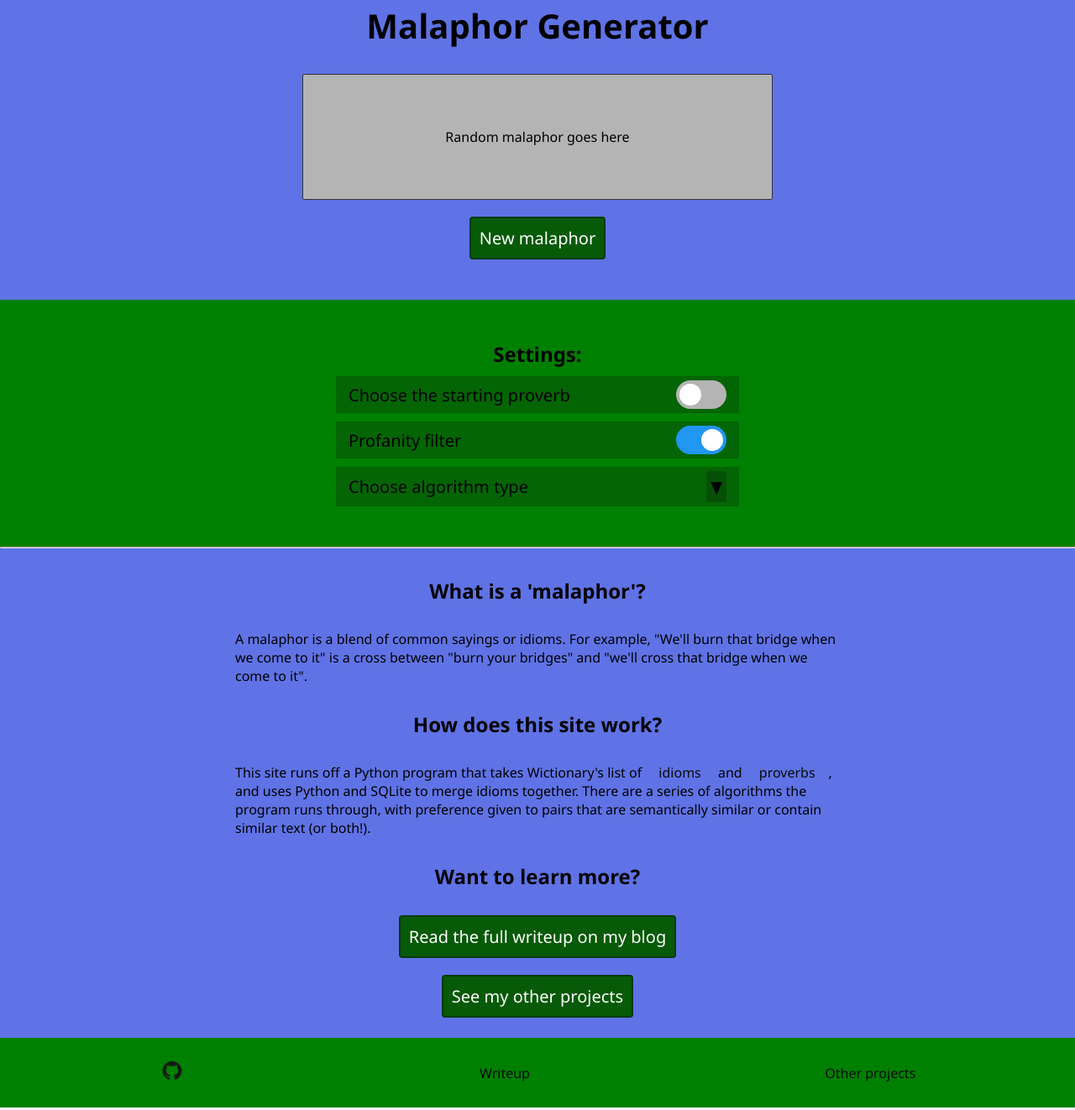
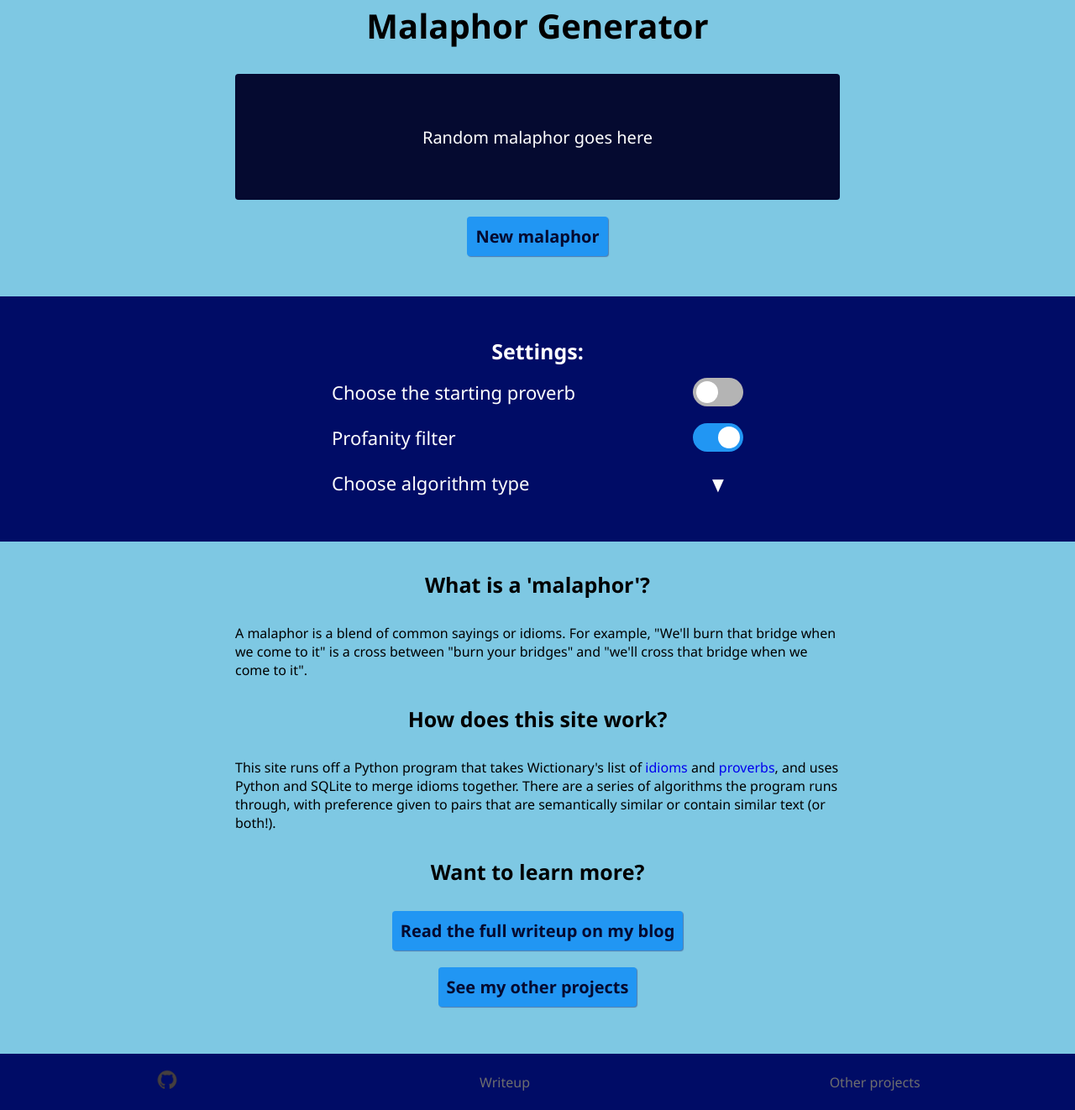
Before and after one commit to rachel-meadows/malaphor, a plain HTML site: page Frontend/index.html in a window 1280 px wide. Shown: the part 39-1361 px from the top of the page at 84% size. Drawn offline with Linux system fonts and the light colour scheme.

Commit message:
Add colour palette

```diff
--- a/Frontend/index.html
+++ b/Frontend/index.html
@@ -29,10 +29,10 @@
         </div>
         <div id="profanity-filter" class="settings-container">
             <div class="settings-text">Profanity filter</div>
-                <label class="switch">
-                    <input type="checkbox" checked>
-                    <span class="slider"></span>
-                </label>
+            <label class="switch">
+                <input type="checkbox" checked>
+                <span class="slider"></span>
+            </label>
         </div>
         <div id="algorithm-type" type="checkbox" class="settings-container">
             <div class="settings-text">Choose algorithm type</div>
@@ -48,8 +48,6 @@
 
         </div>
     </div>
-
-    <hr/>
 
     <div class="info-container">
         <div class="info">
--- a/Frontend/styles.css
+++ b/Frontend/styles.css
@@ -1,3 +1,18 @@
+:root {
+    /**
+    --background-color1: rgb(95, 115, 230);
+    --background-color2: green;
+    **/
+    --background-color1: #7ec8e3;
+    --background-color2: #000C66;
+    --secondary-color: #050A30;
+    --secondary-text-light: white;
+    --secondary-text-dark: black;
+    --button-color: #2196f3;
+    --button-text: #050A30;
+    --button-border: rgba(0, 12, 102, 0.397);
+}
+
 * {
     padding: 0;
     margin: 0;
@@ -15,20 +30,28 @@ h1 {
     font-size: 40px;
 }
 
+h2 {
+    font-size: 25px;
+}
+
 a {
     text-decoration: none;
-    color: rgb(10, 10, 10);
+}
+
+footer a {
+    color: rgb(110, 110, 110);
     padding: 1vh 2vh;
 }
 
+
 a:hover {
-    color: rgb(0, 0, 0);
+    color: var(--secondary-text-light);
     background-color: rgba(9, 0, 136, 0.05);
     border-radius: 3px;
 }
 
 .malaphor-container {
-    background-color: rgb(95, 115, 230);
+    background-color: var(--background-color1);
     display: flex;
     flex-direction: column;
     padding: 4vh 3vh 6vh 3vh;
@@ -38,26 +61,29 @@ a:hover {
 
 #generated-malaphors {
     padding: 3vh;
-    width: 70vh;
-    background-color: rgb(180, 180, 180);
+    width: 90vh;
+    font-size: 20px;
+    background-color: var(--secondary-color);
     text-align: center;
     min-height: 150px;
     margin: 20px auto;
     display: flex;
     flex-direction: column;
     justify-content: center;
-    border: rgb(51, 51, 51) solid 1px;
-    border-radius: 2px;
+    border-radius: 4px;
+    color: var(--secondary-text-light);
 }
 
 button {
     padding: 5px 15px;
-    color: white;
+    color: var(--button-text);
     font-weight: 500;
     font-size: 20px;
-    background-color: rgb(7, 90, 7);
-    border: 2px solid rgb(8, 59, 8);
+    border: none;
+    background-color: var(--button-color);
+    box-shadow: 1px 1px 1px var(--button-border);
     border-radius: 4px;
+    font-weight: 600;
 }
 
 button:hover {
@@ -71,7 +97,8 @@ button:hover {
     justify-content: center;
     align-items: center;
     gap: 10px;
-    background-color: green;
+    background-color: var(--background-color2);
+    color: var(--secondary-text-light);
     padding: 6vh 3vh;
 }
 
@@ -80,10 +107,10 @@ button:hover {
     justify-content: space-between;
     align-items: center;
     gap: 10px;
-    font-size: 20px;
-    background-color: rgba(7, 90, 7, 0.7);
+    font-size: 22px;
+    background-color: var(--background-color2);
     padding: 5px 15px;
-    width: 60vh;
+    width: 65vh;
 }
 
 .settings-text {
@@ -131,11 +158,11 @@ button:hover {
 }
 
 input:checked + .slider {
-    background-color: #2196f3;
+    background-color: var(--button-color);
 }
 
 input:focus + .slider {
-    box-shadow: 0 0 1px #2196f3;
+    box-shadow: 0 0 1px var(--button-color);
 }
 
 
@@ -146,13 +173,14 @@ button:hover {
 }
 
 .dropdown-button {
-    background-color: rgba(8, 59, 8, 0.5);
     border-radius: 3px;
-    color: black;
     padding: 5px;
     font-size: 20px;
     border: none;
     cursor: pointer;
+    width: 60px;
+    height: 34px;
+    text-align: center;
   }
 
 .dropdown-content {
@@ -169,7 +197,6 @@ button:hover {
   }
 
 .dropdown-content a {
-    color: black;
     padding: 12px 16px;
     text-decoration: none;
     display: block;
@@ -178,7 +205,8 @@ button:hover {
 
 /* Eventually change hover to on click */
 .dropdown-content a:hover {
-    background-color: #f1f1f1
+    background-color: #f1f1f1;
+    color: var(--secondary-color);
 }
 
 .dropdown:hover .dropdown-content {
@@ -186,15 +214,16 @@ display: block;
 }
 
 .dropdown:hover .dropdown-button {
-    background-color: #3e8e41;
+    background-color: var(--button-color);
+    color: var(--secondary-text-dark)
 }
 
 .info-container {
-    background-color: rgb(95, 115, 230);
+    background-color: var(--background-color1);
     display: flex;
     flex-direction: column;
     flex-wrap: wrap;
-    padding: 3vh;
+    padding: 3vh 3vh 7vh 3vh;
     justify-content: space-between;
     align-items: center;
 }
@@ -217,14 +246,20 @@ footer {
     display: flex;
     justify-content: space-around;
     align-items: center;
-    background-color: green;
-    padding: 2vh 3vh;
+    background-color: var(--background-color2);
+    padding: 1vh 2vh;
     gap: 20px;
+    color: var(--secondary-text-light);
 }
 
 .logo {
     height: 30px;
     width: auto;
+    filter: brightness(3);
+}
+
+.logo:hover {
+    filter: brightness(10);
 }
 
 #github, #writeup, #other-projects {
```
Lines whose indentation alone changed are shown as unchanged.
